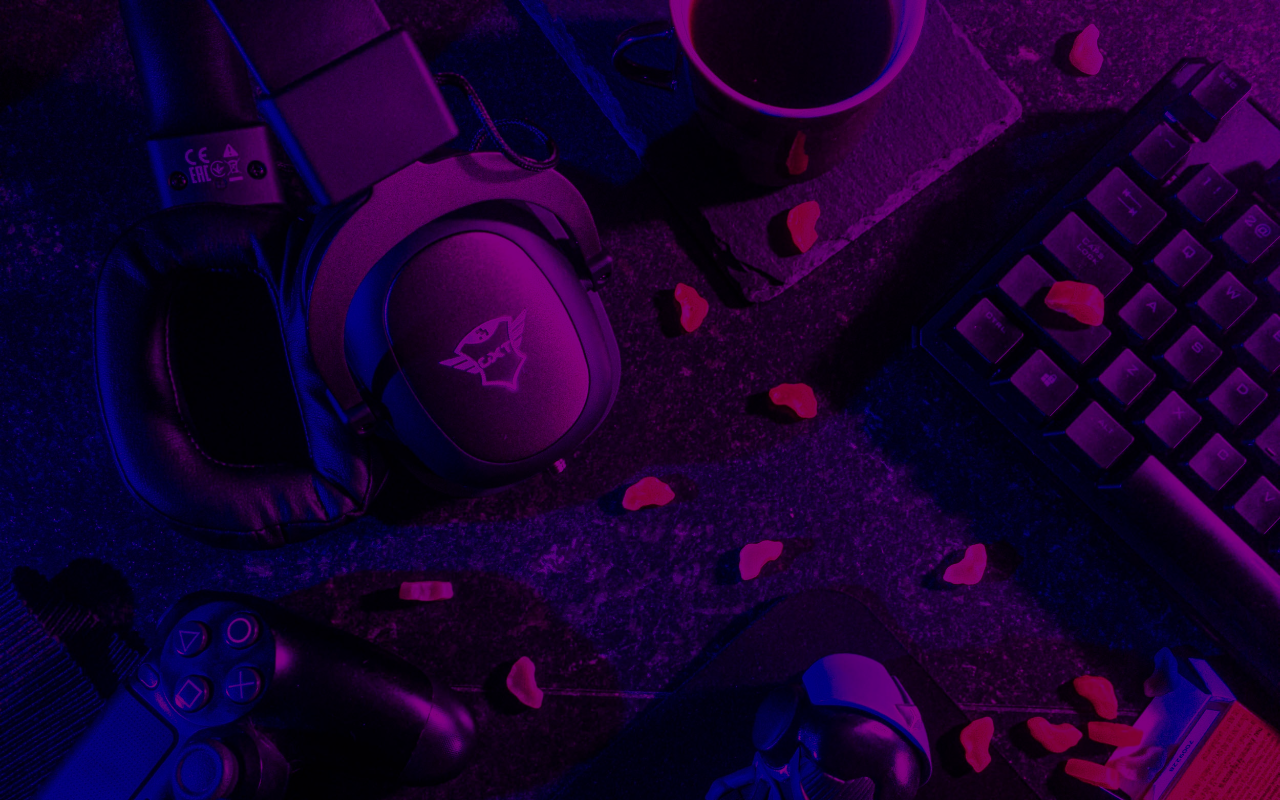
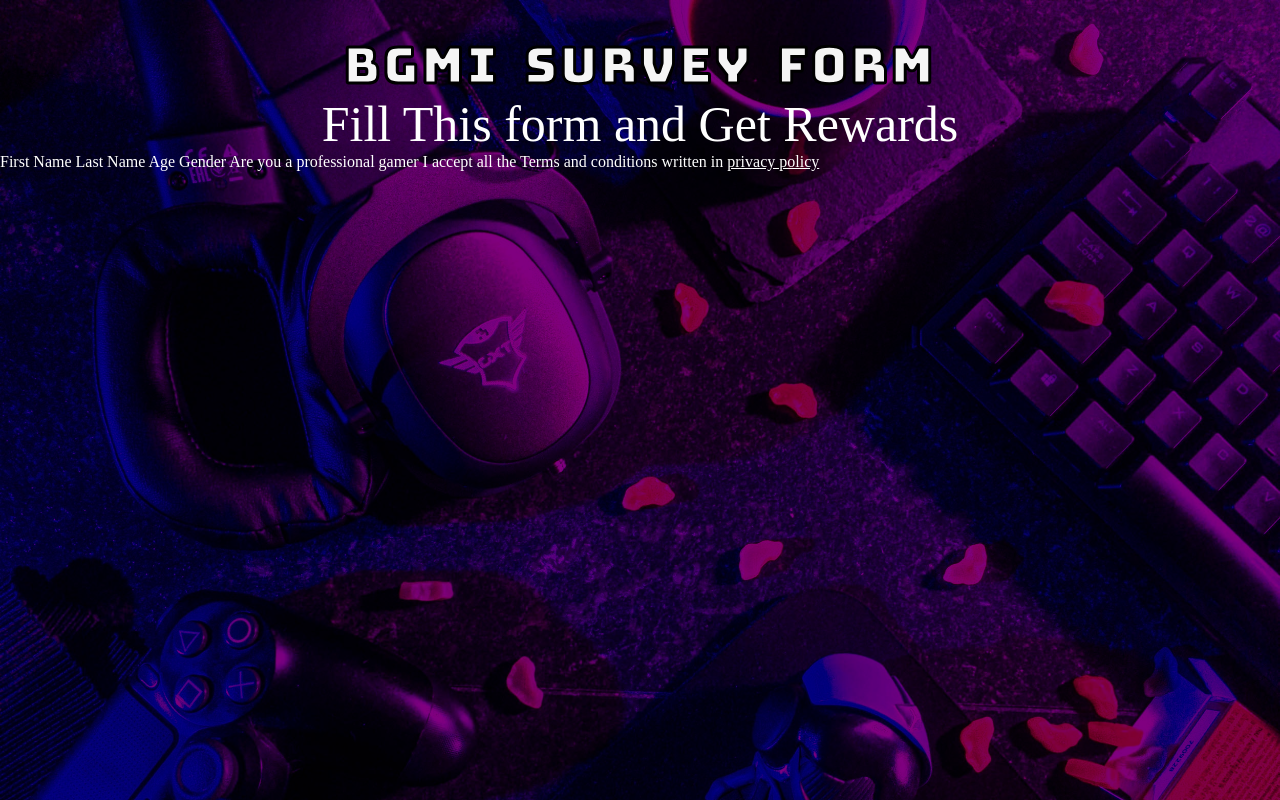
Before and after one commit to sjprogrammer12/BGMI-Survey-Form-Using-HTML-and-CSS, a plain HTML site: page index.html in a window 1280 px wide. Drawn offline with Linux system fonts and the light colour scheme.

Commit message:
Added heading and form labels

```diff
--- a/index.html
+++ b/index.html
@@ -5,9 +5,34 @@
     <meta http-equiv="X-UA-Compatible" content="IE=edge" />
     <meta name="viewport" content="width=device-width, initial-scale=1.0" />
     <link rel="stylesheet" href="style.css" />
+    <link rel="preconnect" href="https://fonts.googleapis.com" />
+    <link rel="preconnect" href="https://fonts.gstatic.com" crossorigin />
+    <link
+      href="https://fonts.googleapis.com/css2?family=Bungee&display=swap"
+      rel="stylesheet"
+    />
     <title>BGMI Survey Form</title>
   </head>
   <body>
-    <div class="container"></div>
+    <div class="container">
+      <div class="head">
+        <h1>BGMI Survey Form</h1>
+        <p>Fill This form and Get Rewards</p>
+      </div>
+      <div class="form-cont">
+        <form action="">
+          <label for="f-name"> First Name</label>
+          <label for="l-name"> Last Name</label>
+          <label for="age"> Age</label>
+          <label for="gender"> Gender</label>
+          <label for="Acknoledgement">Are you a professional gamer </label>
+          <label for="t&c"
+            >I accept all the Terms and conditions written in
+            <a href=""> privacy policy</a></label
+          >
+        </form>
+      </div>
+      <footer></footer>
+    </div>
   </body>
 </html>
--- a/style.css
+++ b/style.css
@@ -2,6 +2,7 @@
   margin: 0px;
   padding: 0px;
   box-sizing: border-box;
+  color: white;
 }
 .container {
   background: url(/img/pexels-lucie-liz-3165335.jpg), purple no-repeat;
@@ -9,4 +10,26 @@
   background-blend-mode: multiply;
   height: 100vh;
   width: 100vw;
+  padding-top: 35px;
 }
+.head {
+  display: flex;
+  align-items: center;
+  justify-content: center;
+  flex-direction: column;
+  font-size: 50px;
+}
+h1 {
+  font-family: "Bungee", cursive;
+  word-spacing: 10px;
+  letter-spacing: 3px;
+  font-size: 1em;
+  font-weight: 100;
+  text-align: center;
+  line-height: 60px;
+  margin: 0px 5px;
+  color: white;
+  -webkit-text-fill-color: whitesmoke;
+  -webkit-text-stroke-width: 3px;
+  -webkit-text-stroke-color: black;
+}
```
